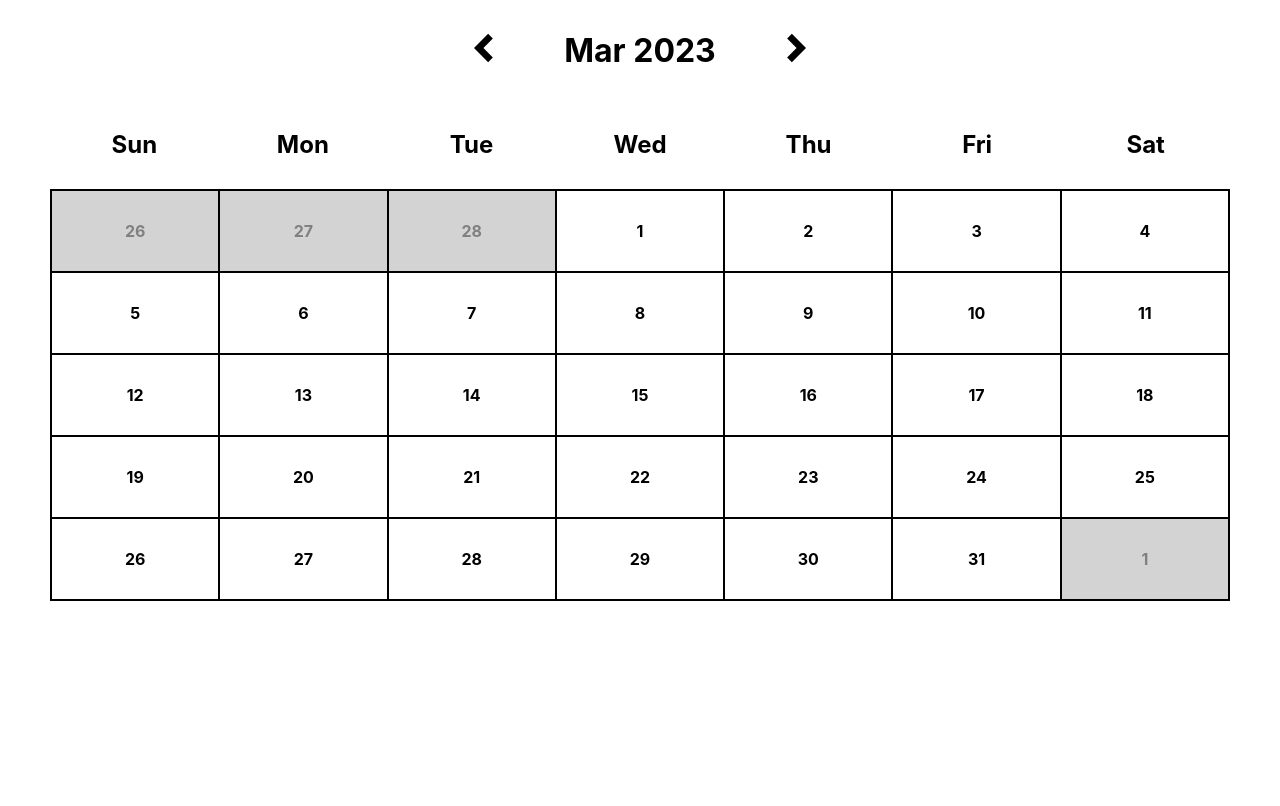
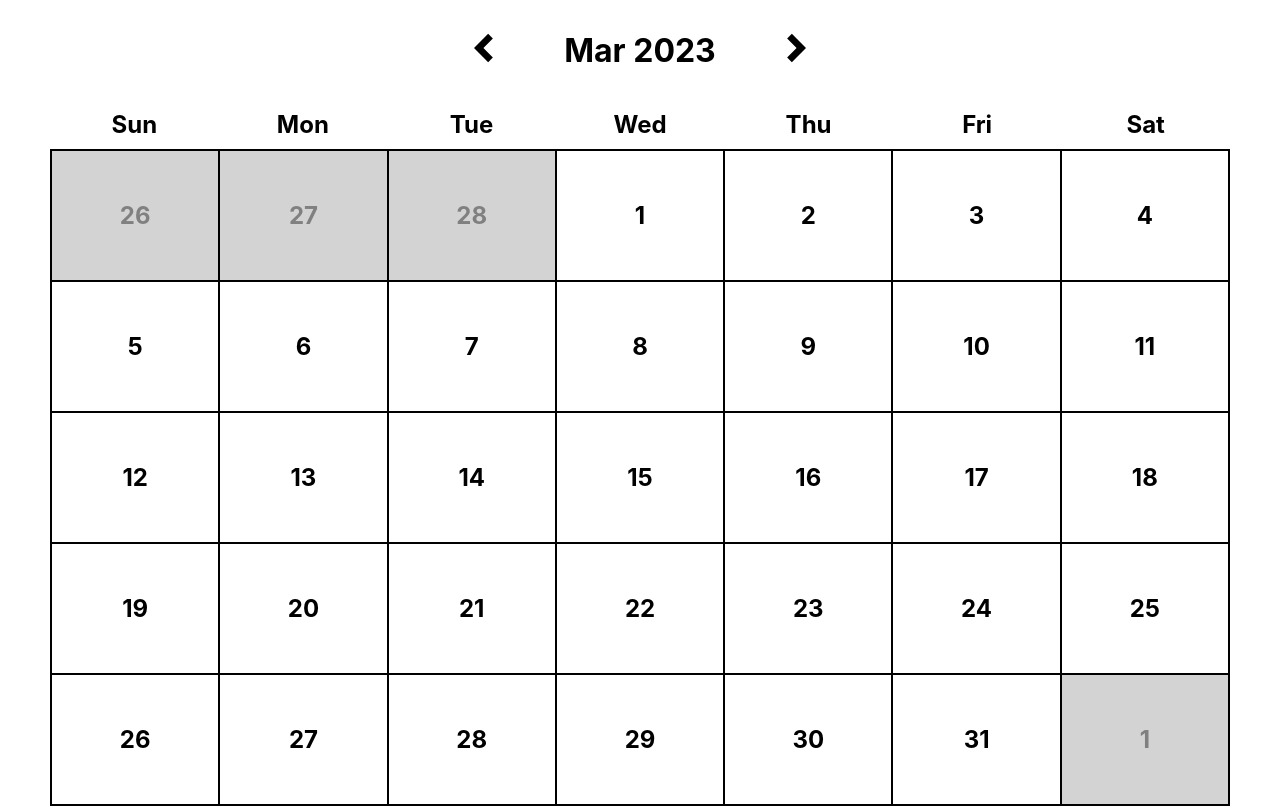
Before and after one commit to minha0817/calendar, a React (Create React App) app: page / in a window 1280 px wide. Built offline with nearby package versions, Linux system fonts and the light colour scheme.

Commit message:
Add button on each date and add styling

```diff
--- a/src/App.css
+++ b/src/App.css
@@ -20,7 +20,7 @@ ul {
 }
 
 li {
-  padding: 30px 30px;
+  padding: 10px 10px;
   width: calc(100% / 7);
   box-sizing: border-box;
 }
--- a/src/components/Date.jsx
+++ b/src/components/Date.jsx
@@ -63,7 +63,7 @@ export default function Date({ currentMonth }) {
       {calendarFiller.map((date) => {
         return (
           <li className={date && date.isCurrentMonth === true ? "date date__currentMonth" : "date date__notCurrentMonth"}>
-            {date && <div>{date.number}</div>}
+            {date && <button className='date__number'>{date.number}</button>}
           </li>
         )
       })}
--- a/src/style/date.css
+++ b/src/style/date.css
@@ -1,5 +1,9 @@
 .date {
   border: 1px solid black;
+}
+
+.date__number {
+  font-size: x-large;
 }
 
 .date__currentMonth {
```
